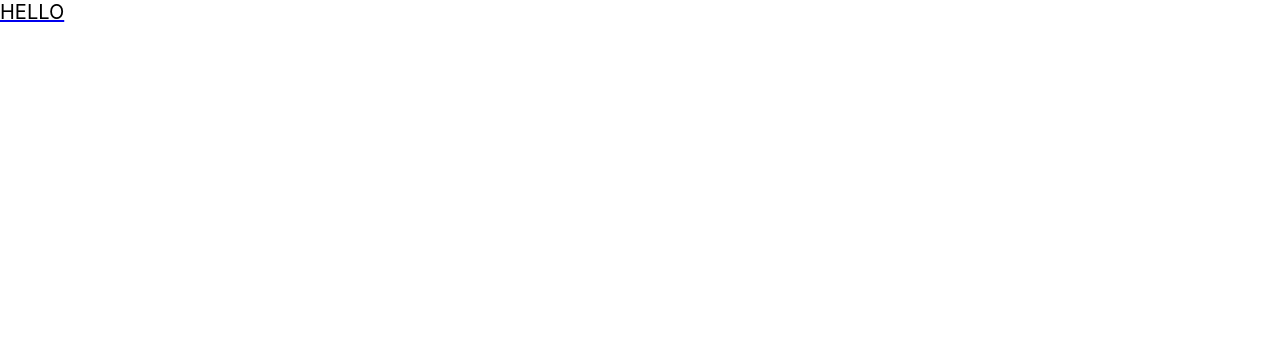
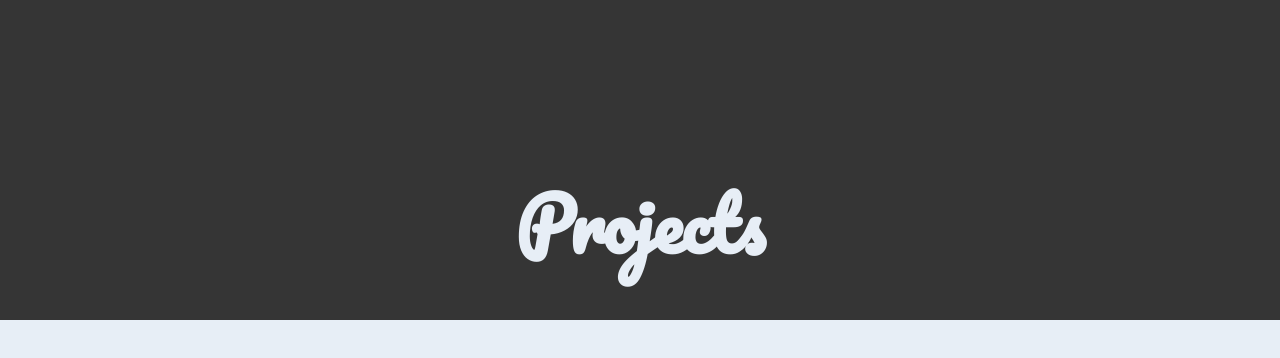
Before and after one commit to TylerEikenberg/Tyler-Eikenberg-Portfolio-Website, a React (Create React App) app: page /projects in a window 1280 px wide. Shown: the top 358 px of the page. Built offline with nearby package versions, Linux system fonts and the light colour scheme.

Commit message:
working on project page

```diff
--- a/public/index.html
+++ b/public/index.html
@@ -3,7 +3,7 @@
   <head>
     <meta charset="utf-8" />
     <link rel="icon" href="%PUBLIC_URL%/favicon.ico" />
-    <link href="https://fonts.googleapis.com/css?family=Playfair+Display|Material+Icons&display=swap" rel="stylesheet">
+    <link href="https://fonts.googleapis.com/css?family=Playfair+Display|Material+Icons|Pacifico&display=swap" rel="stylesheet">
     <meta name="viewport" content="width=device-width, initial-scale=1" />
     <meta name="theme-color" content="#000000" />
     <meta
--- a/src/App.css
+++ b/src/App.css
@@ -204,16 +204,14 @@
   font-family: "Playfair Display", serif;
   font-size: 72px;
   animation: underline 0.5s ease forwards;
+  text-decoration: underline;
 }
 
 @keyframes underline {
   0% {
-    text-decoration: underline overline;
-
     text-decoration-color: transparent;
   }
   100% {
-    text-decoration: underline overline;
     text-decoration-color: #375471;
   }
 }
--- a/src/App.js
+++ b/src/App.js
@@ -29,17 +29,25 @@ const Home = () => (
         <div className="nav-links">
           <ul>
             <li className="icon-link">
-              <a href="https://github.com/TylerEikenberg">
+              <a
+                target="_blank"
+                rel="noopener noreferrer"
+                href="https://github.com/TylerEikenberg"
+              >
                 <Icon path={mdiGithubBox} size={3} color="#4F759B" />
               </a>
             </li>
             <li className="icon-link">
-              <a href="https://www.linkedin.com/in/tylereikenberg/">
+              <a
+                target="_blank"
+                rel="noopener noreferrer"
+                href="https://www.linkedin.com/in/tylereikenberg/"
+              >
                 <Icon path={mdiLinkedinBox} size={3} color="#4F759B" />
               </a>
             </li>
             <li className="icon-link">
-              <a href="https://www.linkedin.com/in/tylereikenberg/">
+              <a href="mailto:tylereikenberg8195@gmail.com">
                 <Icon path={mdiEmailPlus} size={3} color="#4F759B" />
               </a>
             </li>
--- a/src/Pages/Projects.css
+++ b/src/Pages/Projects.css
@@ -1,4 +1,30 @@
-div {
-  font-size: 20px;
-  color: black;
+.project-page-wrapper {
+  height: 100vh;
+  width: 100vw;
+  background-color: #e7eef6;
 }
+
+.project-page-header {
+  display: flex;
+  flex-direction: row;
+  justify-content: space-between;
+  width: 100vw;
+  height: 1rem;
+  background-color: #353535;
+  font-family: "Pacifico", cursive;
+  animation: fall-down 1s forwards;
+}
+.project-page-header h1 {
+  color: #e7eef6;
+  font-size: 72px;
+  margin-top: 10rem;
+}
+
+@keyframes fall-down {
+  0% {
+    height: 1rem;
+  }
+  100% {
+    height: 20rem;
+  }
+}
--- a/src/Pages/Projects.js
+++ b/src/Pages/Projects.js
@@ -1,14 +1,16 @@
 import React from "react";
-import { Link } from "react-router-dom";
+// import { Link } from "react-router-dom";
 import "./Projects.css";
 
 function Projects() {
   return (
-    <body className="wrapper">
-      <Link to="/">
-        <div>HELLO</div>
-      </Link>
-    </body>
+    <div className="project-page-wrapper">
+      <div className="project-page-header">
+        <span></span>
+        <h1>Projects</h1>
+        <span></span>
+      </div>
+    </div>
   );
 }
 
```
